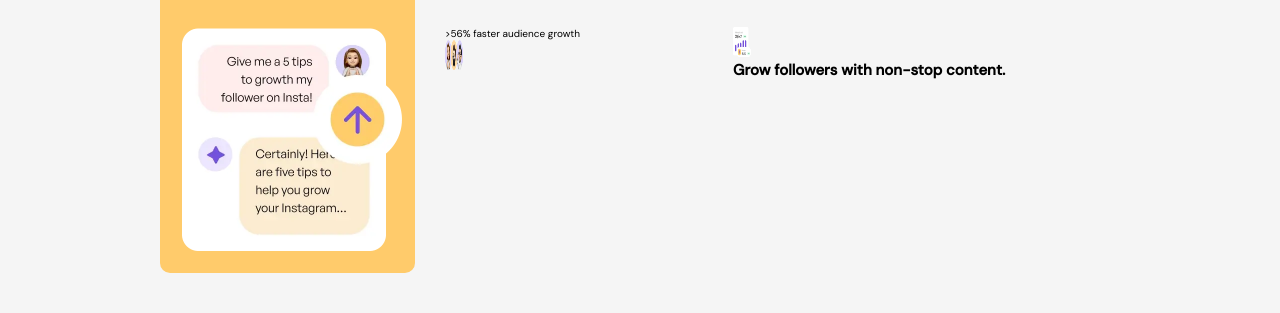
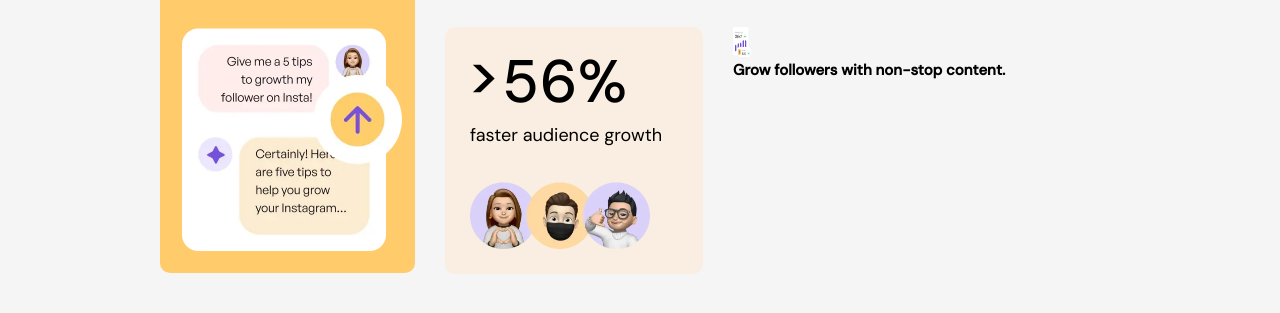
Before and after one commit to Gustavo1999Henrique/advertisement-lading-page, a plain HTML site: page index.html in a window 1280 px wide. Shown: the part 747-1060 px from the top of the page. After the commit the page ends 1030 px from the top, so only its background shows below. Drawn offline with Linux system fonts and the light colour scheme.

Commit message:
Seventh Painel's Part

```diff
--- a/index.html
+++ b/index.html
@@ -53,7 +53,11 @@
                 <h2>Maintain a consistent posting schedule.</h2>
             </div>
             <div class="audience-growth">
-                <p>>56% <span>faster audience growth</span></p>
+                <span>
+                    <span class="element-1"> > </span>
+                    56%
+                </span>
+                <p>faster audience growth</p>
                 <img src="src/images/illustration-audience-growth.webp" alt="illustration-audience-growth">
             </div>
             <div class="non-stop-content">
--- a/src/styles.css
+++ b/src/styles.css
@@ -13,7 +13,7 @@ html{
                          "post improved-managing consistent-posting-schedule schedule-social-media"
                          "post audience-growth non-stop-content non-stop-content";
     grid-template-columns: 255px 1fr 1fr 257px;
-    grid-template-rows: 325px auto 600px;
+    grid-template-rows: 325px auto 247px;
     max-width: 1400px;
     max-height: 1030px;
     padding: 140px 160px;
@@ -214,11 +214,40 @@ html{
     background-size: 208px;
     padding: 24px 25px;
     border-radius: 10px;
+    height: 247px
+}
+
+.audience-growth{
+    background-color: var(--quaternary-light-1);
+    border-radius: 10px;
+}
+
+.audience-growth p{
+    font-size: 1.8rem;
+    font-weight: 400;
+    margin-top: 17px;
+    margin-left: 25px;
+    margin-bottom: 35px;
+}
+
+.audience-growth span{
+    font-size: 6rem;
+    font-weight: 500;
+    position: relative;
+    top: 15px;
+    left: 57px;
+    letter-spacing: 1px;
+}
+
+.audience-growth span .element-1{
+    position: absolute;
+    top: -7px;
+    left: -35px;
 }
 
 .audience-growth img{
-    width: 18px;
-    height: 30px;
+    width: 180px;
+    margin-left: 25px;
 }
 
 .non-stop-content img{
```
